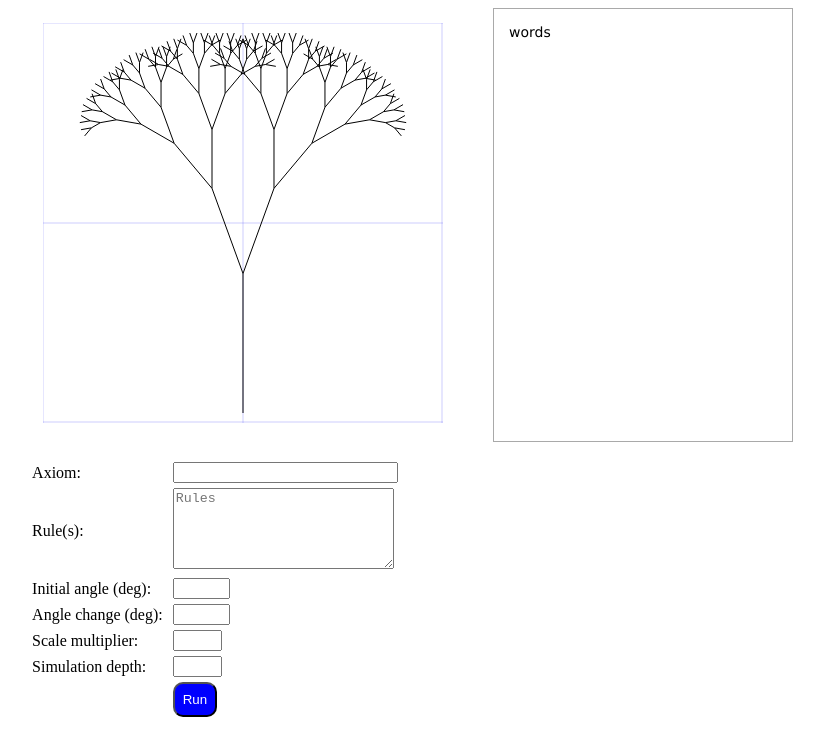
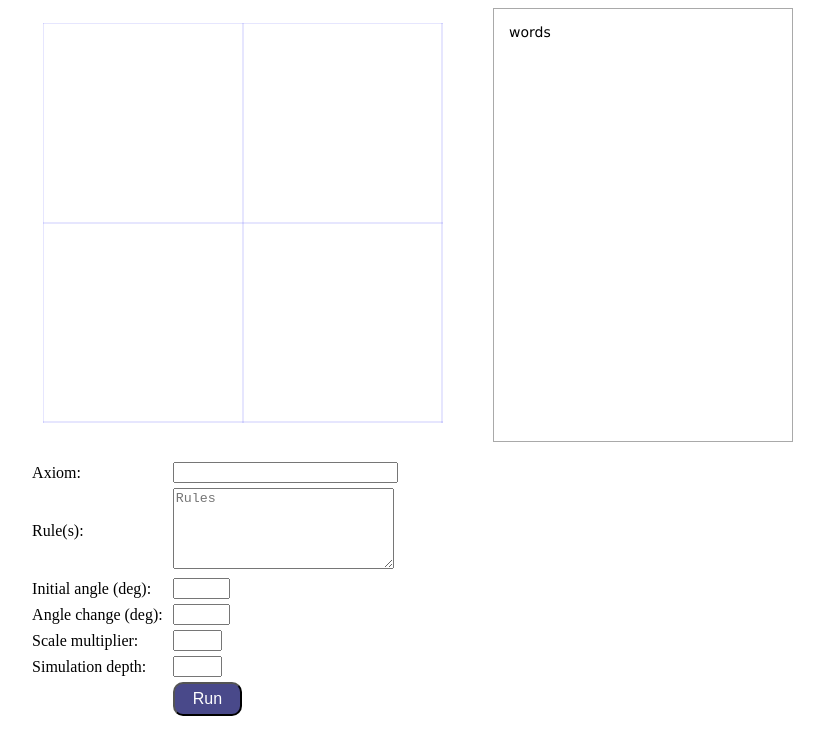
Before and after one commit to eliben/lsystem, a plain HTML site: page index.html in a window 1280 px wide. Both pictures are taken after a click on the button "Run". Shown: the whole page, without its empty margins (247-1071 px from the left). Drawn offline with Linux system fonts and the light colour scheme.

Commit message:
Adding local storage and using textbox values

```diff
--- a/index.html
+++ b/index.html
@@ -125,10 +125,14 @@
     }
 
     .runbutton-style {
-        background-color: blue;
+        background-color: rgb(73, 73, 138);
         color: white;
         border-radius: 10px;
-        padding: 8px;
+        padding-right: 18px;
+        padding-left: 18px;
+        padding-top: 6px;
+        padding-bottom: 6px;
+        font-size: 12pt;
     }
 </style>
 
@@ -151,14 +155,6 @@
             <div class="depth-label control-label">Simulation depth:</div>
             <div class="depth"><input id="depthbox" size="3"></input></div>
             <div class="runbutton"><button id="run" class="runbutton-style" title="Run simulation">Run</button></div>
-            <!-- Algorithm:
-            <select id="algorithm" name="algorithm">
-                <option value="boxy">Boxy</option>
-                <option value="radial">Radial</option>
-            </select>
-            <button id="run" title="Run the simulation for this number of steps">Run</button>
-            Steps: <input size="8" id="numsteps"></input>
-            <button id="stop" title="Stop simulation">Stop</button> -->
         </div>
         <div class="sidebar">
             words
--- a/lsys.js
+++ b/lsys.js
@@ -18,26 +18,55 @@ let rules = parseAllRules(`f=|[-f][+f]`);
 
 // All configuration angles are in degrees.
 // TODO: also add angle noise
-const AngleChange = 20;
-const InitialAngle = 180;
-const ScaleMultiplier = 0.65;
-const Depth = 7;
+// const AngleChange = 20;
+// const InitialAngle = 180;
+// const ScaleMultiplier = 0.65;
+// const Depth = 7;
+
+const STORAGE_ID = 'lsystem';
 
 const CanvasSize = 400;
 const BorderOffset = 10;
 
+// UI elements.
 const Canvas = document.getElementById('plot');
 const Ctx = Canvas.getContext('2d');
 Canvas.width = CanvasSize;
 Canvas.height = CanvasSize;
 
-function initialState() {
-    return {
-        angle: InitialAngle,
-        x: 0,
-        y: 0,
-        scale: 1,
-    };
+const AxiomTextBox = document.getElementById('axiombox');
+const RulesTextBox = document.getElementById('rulesbox');
+const InitAngleBox = document.getElementById('initanglebox');
+const AngleChangeBox = document.getElementById('anglechangebox');
+const ScaleMultiplierBox = document.getElementById('scalebox');
+const DepthBox = document.getElementById('depthbox');
+const RunButton = document.getElementById('run');
+RunButton.addEventListener('mousedown', onRun);
+
+loadUIState();
+
+function loadUIState() {
+    let state = JSON.parse(localStorage.getItem(STORAGE_ID));
+    if (state) {
+        AxiomTextBox.value = state.axiombox;
+        RulesTextBox.value = state.rulesbox;
+        InitAngleBox.value = state.initanglebox;
+        AngleChangeBox.value = state.anglechangebox;
+        ScaleMultiplierBox.value = state.scalemultiplierbox;
+        DepthBox.value = state.depthbox;
+    }
+}
+
+function saveUIState() {
+    let state = {
+        'axiombox': AxiomTextBox.value,
+        'rulesbox': RulesTextBox.value,
+        'initanglebox': InitAngleBox.value,
+        'anglechangebox': AngleChangeBox.value,
+        'scalemultiplierbox': ScaleMultiplierBox.value,
+        'depthbox': DepthBox.value,
+    }
+    localStorage.setItem(STORAGE_ID, JSON.stringify(state));
 }
 
 // Recursively compute the given rule to the given depth, using an initial
@@ -46,20 +75,20 @@ function initialState() {
 // It's called as executor(oldx, oldy, newx, newy, doDraw) when the movement
 // is from (oldx, oldy) to (newx, newy) and doDraw is true if we the pen is
 // down ('f' or '|'), false if it's up (just movement, 'g').
-function computeFigure(rule, depth, state, executor) {
+function computeFigure(rule, rules, depth, state, executor) {
     // console.log(`## depth=${depth}:`, rule);
     for (let r of rule) {
         if (r instanceof TurnRight) {
-            state.angle += r.num * AngleChange;
+            state.angle += r.num * state.angleChange;
         } else if (r instanceof TurnLeft) {
-            state.angle -= r.num * AngleChange;
+            state.angle -= r.num * state.angleChange;
         } else if (r instanceof Letter || r instanceof Pipe) {
             if (depth > 0 && r instanceof Letter) {
                 // If we haven't reached final depth yet, recurse -- but only
                 // for letters. Pipes never recurse.
                 let savedScale = state.scale;
-                state.scale *= ScaleMultiplier;
-                computeFigure(rules[r.val], depth - 1, state, executor);
+                state.scale *= state.scaleMultiplier;
+                computeFigure(rules[r.val], rules, depth - 1, state, executor);
                 state.scale = savedScale;
             } else if (r instanceof Pipe || r.val === 'f' || r.val === 'g') {
                 // A command that requires movement -- f/g at depth 0, or
@@ -74,16 +103,29 @@ function computeFigure(rule, depth, state, executor) {
                 state.y = newY;
             }
         } else if (r instanceof Nested) {
-            computeFigure(r.rule, depth, structuredClone(state), executor);
+            computeFigure(r.rule, rules, depth, structuredClone(state), executor);
         } else {
             throw new Error(`unrecognized rule ${r}`);
         }
     }
 }
 
-function translateCoord(c) {
-    return 200 + c * 11.6;
+function initialState() {
+    return {
+        angle: Number(InitAngleBox.value),
+        angleChange: Number(AngleChangeBox.value),
+        scaleMultiplier: parseFloat(ScaleMultiplierBox.value),
+        x: 0,
+        y: 0,
+        scale: 1,
+    };
 }
+
+function onRun() {
+    saveUIState();
+
+    Ctx.fillStyle = '#ffffff';
+    Ctx.fillRect(0, 0, Canvas.width, Canvas.height);
 
     // Draw axes and bounds
     Ctx.strokeStyle = 'rgba(0, 0, 240, 0.2)';
@@ -106,8 +148,12 @@ let maxx = -Infinity;
     let miny = Infinity;
     let maxy = -Infinity;
 
+    let initDepth = Number(DepthBox.value);
+    let axiom = parseRule(AxiomTextBox.value);
+    let rules = parseAllRules(RulesTextBox.value);
+
     Ctx.strokeStyle = '#000000';
-computeFigure(axiom, Depth, initialState(), (oldx, oldy, newx, newy, dodraw) => {
+    computeFigure(axiom, rules, initDepth, initialState(), (oldx, oldy, newx, newy, dodraw) => {
         minx = Math.min(minx, newx, oldx);
         maxx = Math.max(maxx, newx, oldx);
         miny = Math.min(miny, newy, oldy);
@@ -180,7 +226,9 @@ let yoffset = CanvasSize / 2 - (miny + yrange / 2) * drawscale;
     function translateX(x) { return xoffset + x * drawscale; }
     function translateY(y) { return yoffset + y * drawscale; }
 
-computeFigure(axiom, Depth, initialState(), (oldx, oldy, newx, newy, dodraw) => {
+    // console.log(axiom, initialState());
+
+    computeFigure(axiom, rules, initDepth, initialState(), (oldx, oldy, newx, newy, dodraw) => {
         if (dodraw) {
             Ctx.beginPath();
             Ctx.moveTo(translateX(oldx), translateY(oldy));
@@ -188,3 +236,4 @@ computeFigure(axiom, Depth, initialState(), (oldx, oldy, newx, newy, dodraw) =>
             Ctx.stroke();
         }
     });
+}
```
Lines whose indentation alone changed are shown as unchanged.
